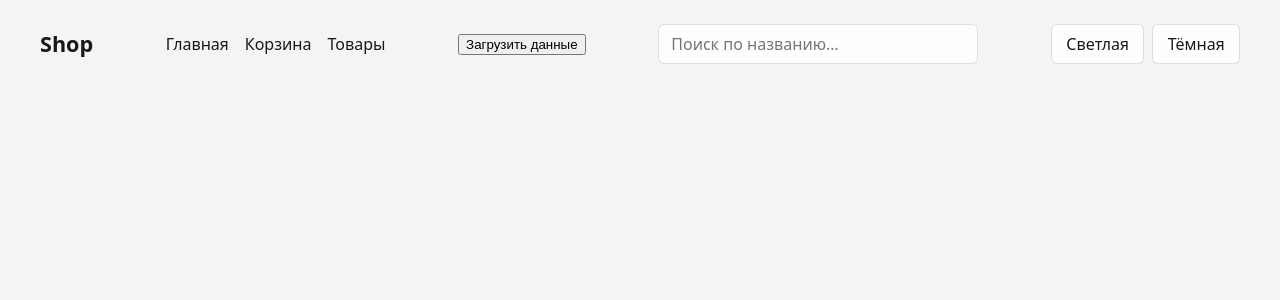
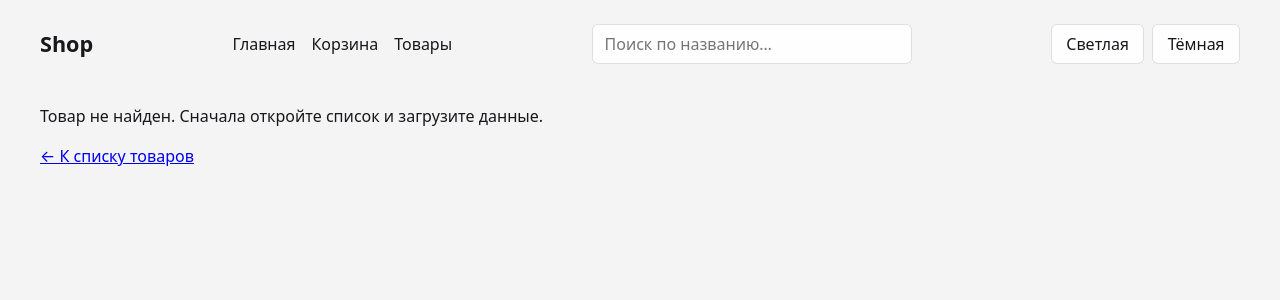
Before and after one commit to AlexLancev/redux, a React (Create React App) app: page /products/1 in a window 1280 px wide. Shown: the top 300 px of the page. Built offline with nearby package versions, Linux system fonts and the light colour scheme.

Commit message:
create product

```diff
--- a/src/App.js
+++ b/src/App.js
@@ -3,48 +3,24 @@ import { Switch, Route } from 'react-router-dom';
 
 import Header from './components/Header';
 import Home from './components/Home';
-import Products from './components/Products';
 
-import {
-  selectVisibleProducts,
-  selectProductsList,
-  selectSearchQuery,
-  selectProducts,
-} from './store/selectors';
 import { selectTheme } from './store/reducers/themeReducer';
+import ProductsPage from './pages/ProductsPage';
+import ProductPage from './pages/ProductPage';
+import BasketPage from './pages/BasketPage';
 
 function App() {
-  const { error, loading } = useSelector(selectProducts);
-  const allProducts = useSelector(selectProductsList);
-  const visibleProducts = useSelector(selectVisibleProducts);
-  const query = useSelector(selectSearchQuery);
   const theme = useSelector(selectTheme);
-
-  const trimmedQuery = query.trim();
-
-  const showNoMatches =
-    trimmedQuery.length > 0 &&
-    allProducts.length > 0 &&
-    visibleProducts.length === 0;
 
   return (
     <div className={`app-root app-root--${theme}`}>
       <Header />
-
       <main className="app-main">
         <Switch>
-          <Route exact path="/">
-            <Home />
-          </Route>
-
-          <Route path="/products">
-            <Products
-              data={visibleProducts}
-              error={error}
-              loading={loading}
-              emptyHint={showNoMatches ? 'Ничего не найдено по запросу.' : null}
-            />
-          </Route>
+          <Route exact path="/" component={Home} />
+          <Route exact path="/cart" component={BasketPage} />
+          <Route exact path="/products" component={ProductsPage} />
+          <Route path="/products/:id" component={ProductPage} />
         </Switch>
       </main>
     </div>
--- a/src/components/Button.js
+++ /dev/null
@@ -1,18 +0,0 @@
-import { useDispatch, useSelector } from 'react-redux';
-import { fetchProductsRequested } from '../store/actions';
-import { selectProducts } from '../store/selectors';
-
-export default function Button() {
-  const dispatch = useDispatch();
-  const { loading } = useSelector(selectProducts);
-
-  return (
-    <button
-      type="button"
-      onClick={() => dispatch(fetchProductsRequested())}
-      disabled={loading}
-    >
-      {loading ? 'Загрузка...' : 'Загрузить данные'}
-    </button>
-  );
-}
--- a/src/components/Card.js
+++ b/src/components/Card.js
@@ -1,12 +1,14 @@
+import { Link } from 'react-router-dom';
+
 export default function Card({ product }) {
-  console.log(product);
+  const productUrl = `/products/${product.id}`;
 
   return (
     <div className="card-container">
-      <a href='/' className="card">
+      <Link to={productUrl} className="card">
         <img className="card-img" src={product.images[0]} alt={product.title} />
-      </a>
-      <strong className="card-title">{product.title}</strong>
+        <strong className="card-title">{product.title}</strong>
+      </Link>
       <div className="card-price">
         <span className="card-price-price">${product.price}</span>
         <button className="card-price-btn">Заказать</button>
--- a/src/components/Header.js
+++ b/src/components/Header.js
@@ -1,6 +1,5 @@
 import ThemeSelect from "./ThemeSelect";
 import Menu from "./Menu";
-import Button from "./Button";
 import Search from "./Search";
 
 export default function Header() {
@@ -9,7 +8,6 @@ export default function Header() {
     <header className="app-header">
       <h1 className="app-title">Shop</h1>
       <Menu />
-      <Button />
       <Search />
       <ThemeSelect />
     </header>
--- /dev/null
+++ b/src/pages/BasketPage.js
@@ -0,0 +1,3 @@
+export default function BasketPage() {
+  return <div>BasketPage</div>;
+}
--- /dev/null
+++ b/src/pages/ProductPage.js
@@ -0,0 +1,34 @@
+import { Link } from 'react-router-dom';
+import { useSelector } from 'react-redux';
+import { selectProductsList } from '../store/selectors';
+
+export default function ProductPage({ match }) {
+  const { id } = match.params;
+  const products = useSelector(selectProductsList);
+  const product = products.find((item) => String(item.id) === String(id));
+
+  if (!product) {
+    return (
+      <div>
+        <p>Товар не найден. Сначала откройте список и загрузите данные.</p>
+        <Link to="/products">← К списку товаров</Link>
+      </div>
+    );
+  }
+
+  return (
+    <article className="product-page">
+      <Link to="/products">← К списку</Link>
+      <h1>{product.title}</h1>
+      {product.images?.[0] && (
+        <img
+          className="product-page-img"
+          src={product.images[0]}
+          alt={product.title}
+        />
+      )}
+      <p className="product-page-price">${product.price}</p>
+      {product.description && <p>{product.description}</p>}
+    </article>
+  );
+}
--- /dev/null
+++ b/src/pages/ProductsPage.js
@@ -0,0 +1,38 @@
+import { useDispatch, useSelector } from 'react-redux';
+import Products from '../components/Products';
+import { fetchProductsRequested } from '../store/actions';
+import { useEffect } from 'react';
+import {
+  selectProducts,
+  selectProductsList,
+  selectSearchQuery,
+  selectVisibleProducts
+} from '../store/selectors';
+
+export default function ProductsPage() {
+  const dispatch = useDispatch();
+  const query = useSelector(selectSearchQuery);
+  const { error, loading } = useSelector(selectProducts);
+  const allProducts = useSelector(selectProductsList);
+  const visibleProducts = useSelector(selectVisibleProducts);
+
+  const trimmedQuery = query.trim();
+
+  const showNoMatches =
+    trimmedQuery.length > 0 &&
+    allProducts.length > 0 &&
+    visibleProducts.length === 0;
+
+  useEffect(() => {
+    dispatch(fetchProductsRequested());
+  }, [dispatch]);
+
+  return (
+    <Products
+      data={visibleProducts}
+      error={error}
+      loading={loading}
+      emptyHint={showNoMatches ? 'Ничего не найдено по запросу.' : null}
+    />
+  );
+}
```
